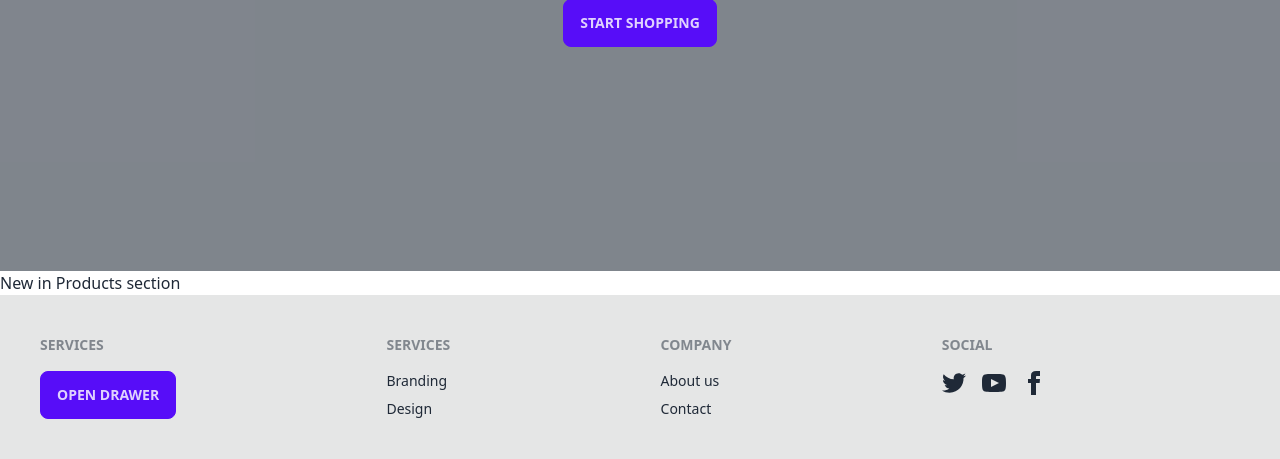
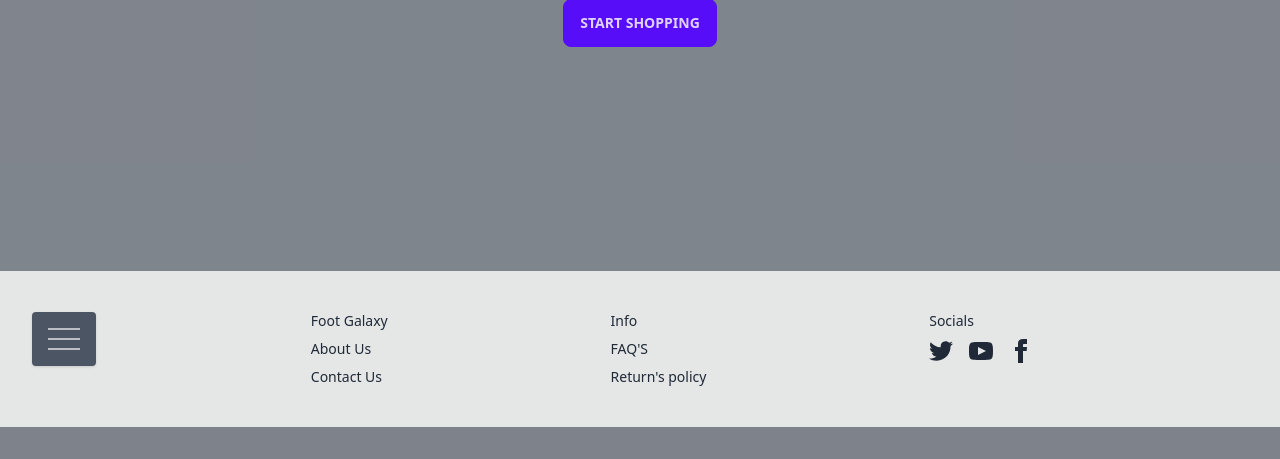
Before and after one commit to Mcdaid101/Foot-Galaxy, a Django app: page / in a window 1280 px wide. Shown: the part 601-1060 px from the top of the page. After the commit the page ends 1028 px from the top, so only its background shows below. Run offline with Django 3.2, Linux system fonts and the light colour scheme; some libraries are stand-ins or nearby versions.

Commit message:
styled the footer adding a drawer and menu

```diff
--- a/foot_galaxy/settings.py
+++ b/foot_galaxy/settings.py
@@ -26,7 +26,7 @@ SECRET_KEY = 'django-insecure-0=d&)o026%%ac-!#962(jz=-q(=^o=j$k*=8@mz9o^vmh9fa_3
 # SECURITY WARNING: don't run with debug turned on in production!
 DEBUG = True
 
-ALLOWED_HOSTS = ['8000-mcdaid101-footgalaxy-wqm3num7g2w.ws-eu101.gitpod.io']
+ALLOWED_HOSTS = ['8000-mcdaid101-footgalaxy-lz8q5i9funp.ws-eu101.gitpod.io']
 
 
 # Application definition
--- a/home/templates/home/index.html
+++ b/home/templates/home/index.html
@@ -13,11 +13,5 @@
   </div>
 </div>
 </section>
-
-<Section>
-  <div>
-    New in Products section
-  </div>
-</Section>
 {% include 'includes/footer.html' %}
 {% endblock %}
--- a/templates/includes/footer.html
+++ b/templates/includes/footer.html
@@ -1,35 +1,53 @@
 <footer class="footer p-10 bg-base-300 text-base-content">
     <div>
-        <span class="footer-title">Services</span>
         <div class="drawer">
             <input id="my-drawer" type="checkbox" class="drawer-toggle" />
             <div class="drawer-content">
-              <!-- Page content here -->
-              <label for="my-drawer" class="btn btn-primary drawer-button">Open drawer</label>
+              <label for="my-drawer" class="btn btn-square btn-ghost">
+                <div class="p-4 space-y-2 bg-gray-600 rounded shadow">
+                  <span class="block w-8 h-0.5 bg-gray-100 animate-pulse"></span>
+                  <span class="block w-8 h-0.5 bg-gray-100 animate-pulse"></span>
+                  <span class="block w-8 h-0.5 bg-gray-100 animate-pulse"></span>
+                </div>
+              </label>
             </div>
             <div class="drawer-side">
               <label for="my-drawer" class="drawer-overlay"></label>
               <ul class="menu p-4 w-80 h-full bg-base-200 text-base-content">
                 <!-- Sidebar content here -->
-                <li><a>Sidebar Item 1</a></li>
-                <li><a>Sidebar Item 2</a></li>
-
-              </ul>
+                <li><a>Home</a></li>
+                <li><a>
+                    <label tabindex="0">
+                      <div class="avatar placeholder pr-4">
+                        <div class="bg-neutral-focus text-neutral-content rounded-full w-12">
+                          <span class="text-xl">MM</span>
+                        </div>
+                      </div>
+                    </label>
+                    <ul class="list-disc">
+                      <a href="#"><li>Profile</li></a>
+                      <a href="#"><li>Saved Items</li></a>
+                      <a href="#"><li>My Plans</li></a>
+                      <a href="#"><li>Logout</li></a>
+                    </ul>
+                </a></li>
+                <li class="pt-2"><a>Shop: Gear</a></li>
+                <li><a>Shop: Plans</a></li>
             </div>
           </div>
       </div>
     <div>
-      <span class="footer-title">Services</span>
-      <a class="link link-hover">Branding</a>
-      <a class="link link-hover">Design</a>
+      <span>Foot Galaxy</span>
+      <a class="link link-hover">About Us</a>
+      <a class="link link-hover">Contact Us</a>
     </div>
     <div>
-      <span class="footer-title">Company</span>
-      <a class="link link-hover">About us</a>
-      <a class="link link-hover">Contact</a>
+      <span>Info</span>
+      <a class="link link-hover">FAQ'S</a>
+      <a class="link link-hover">Return's policy</a>
     </div>
     <div>
-      <span class="footer-title">Social</span>
+      <span>Socials</span>
       <div class="grid grid-flow-col gap-4">
         <a><svg xmlns="http://www.w3.org/2000/svg" width="24" height="24" viewBox="0 0 24 24" class="fill-current"><path d="M24 4.557c-.883.392-1.832.656-2.828.775 1.017-.609 1.798-1.574 2.165-2.724-.951.564-2.005.974-3.127 1.195-.897-.957-2.178-1.555-3.594-1.555-3.179 0-5.515 2.966-4.797 6.045-4.091-.205-7.719-2.165-10.148-5.144-1.29 2.213-.669 5.108 1.523 6.574-.806-.026-1.566-.247-2.229-.616-.054 2.281 1.581 4.415 3.949 4.89-.693.188-1.452.232-2.224.084.626 1.956 2.444 3.379 4.6 3.419-2.07 1.623-4.678 2.348-7.29 2.04 2.179 1.397 4.768 2.212 7.548 2.212 9.142 0 14.307-7.721 13.995-14.646.962-.695 1.797-1.562 2.457-2.549z"></path></svg></a>
         <a><svg xmlns="http://www.w3.org/2000/svg" width="24" height="24" viewBox="0 0 24 24" class="fill-current"><path d="M19.615 3.184c-3.604-.246-11.631-.245-15.23 0-3.897.266-4.356 2.62-4.385 8.816.029 6.185.484 8.549 4.385 8.816 3.6.245 11.626.246 15.23 0 3.897-.266 4.356-2.62 4.385-8.816-.029-6.185-.484-8.549-4.385-8.816zm-10.615 12.816v-8l8 3.993-8 4.007z"></path></svg></a>
```
